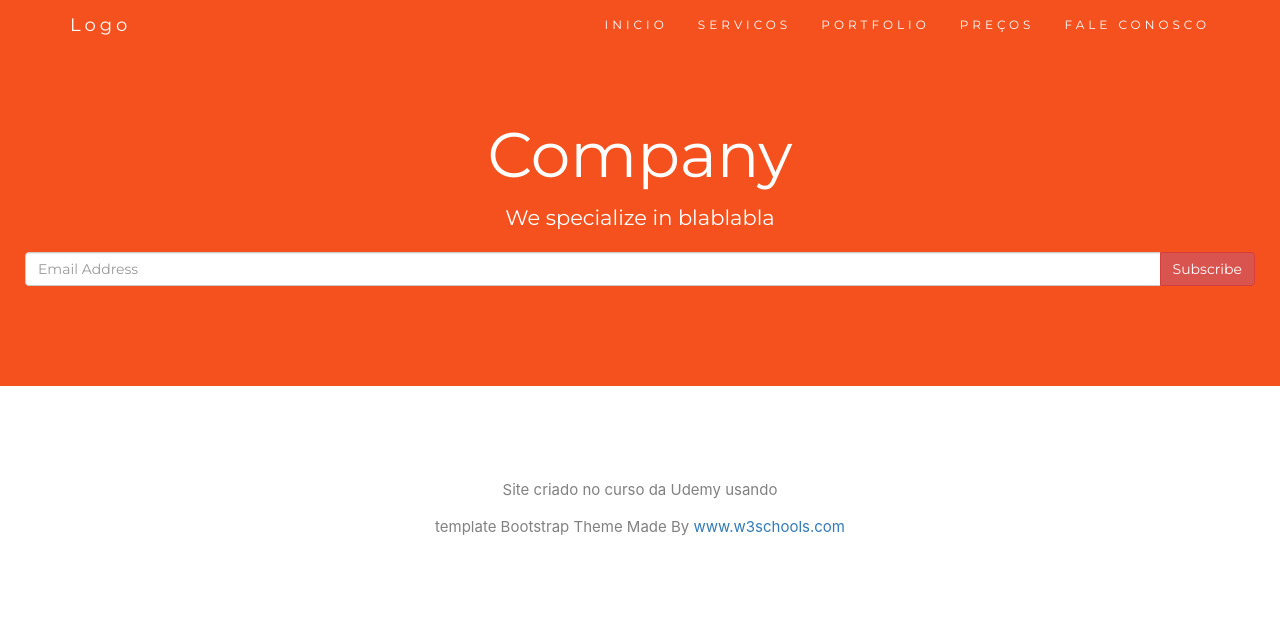
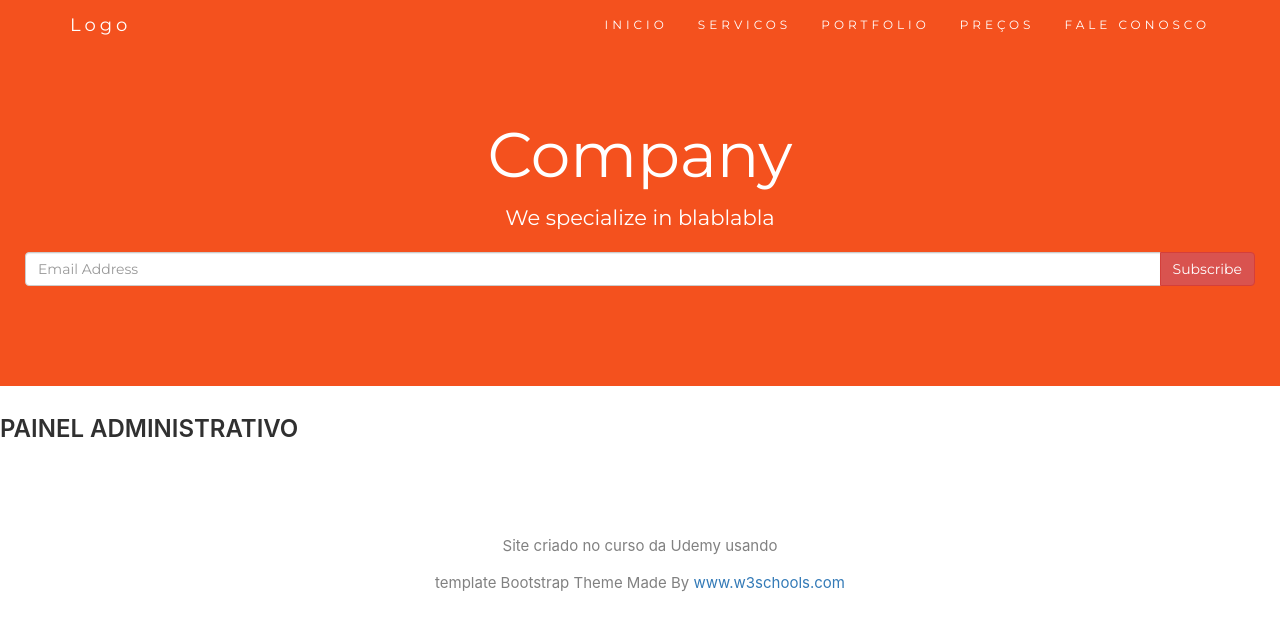
Before and after one commit to wcosme/company, a React (Create React App) app: page /admin in a window 1280 px wide. Shown: the top 630 px of the page. Built offline with nearby package versions, Linux system fonts and the light colour scheme.

Commit message:
Criação do componente Admin

```diff
--- a/src/App.js
+++ b/src/App.js
@@ -9,6 +9,8 @@
 import Portfolio from './componentes/Portfolio'
 import Preco from './componentes/Preco'
 import Contatos from './componentes/Contatos'
+// Área Administrativa
+import Admin from './componentes/admin/Admin';
 
 class App extends Component {
   render() {
@@ -16,11 +18,14 @@
       <BrowserRouter>
         <div className="App">
           <Cabecalho />
+
           <Route path='/' exact component={Inicio} />
           <Route path='/servicos' component={Servicos} />
           <Route path='/portfolio' component={Portfolio} />
           <Route path='/preco' component={Preco} />
           <Route path='/contatos' component={Contatos} />
+
+          <Route path='/admin' component={Admin} />
           <Rodape />
         </div>
       </BrowserRouter>
--- /dev/null
+++ b/src/componentes/admin/Admin.js
@@ -0,0 +1,15 @@
+import React, {Component} from 'react'
+
+class Admin extends Component{
+    constructor(props){
+        super(props)
+    }
+
+    render(){
+        return(
+            <h2>Painel Administrativo</h2>
+        )
+    }
+}
+
+export default Admin
```
